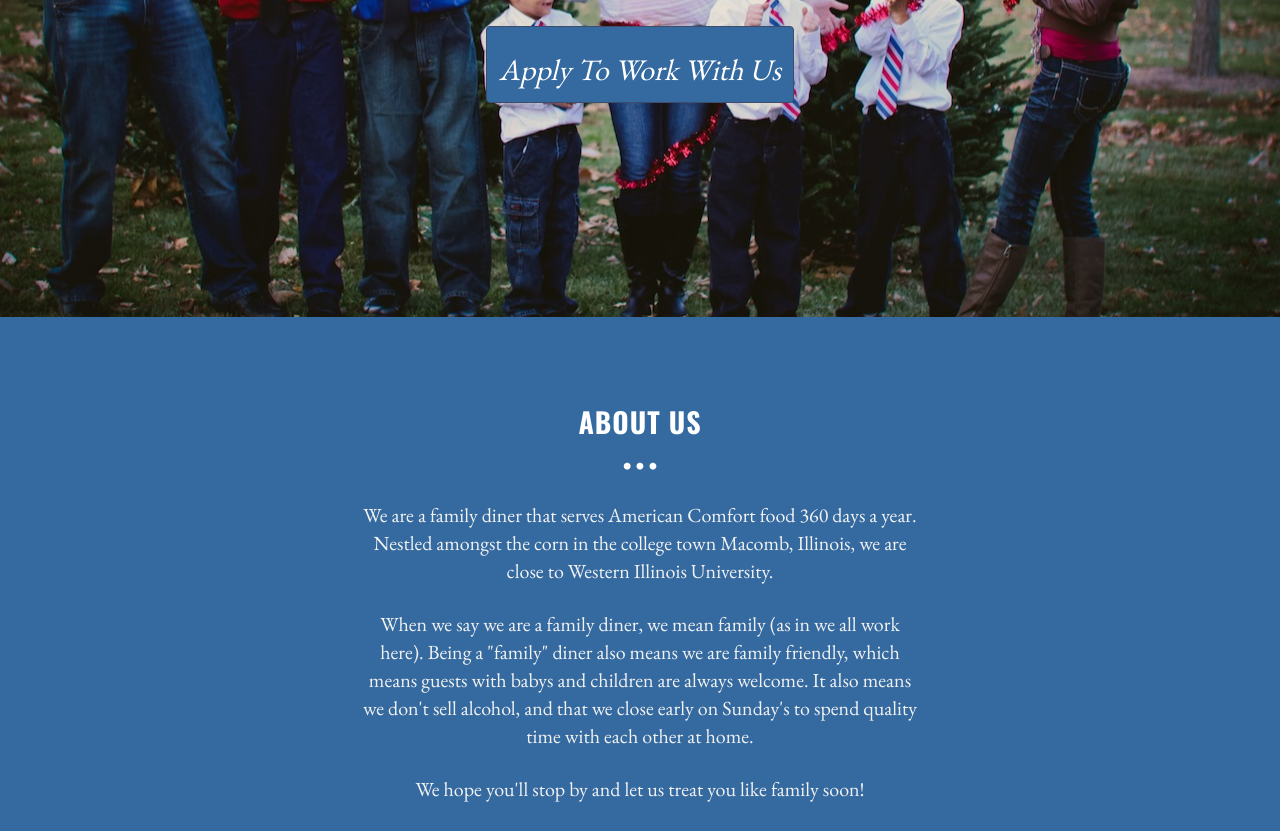
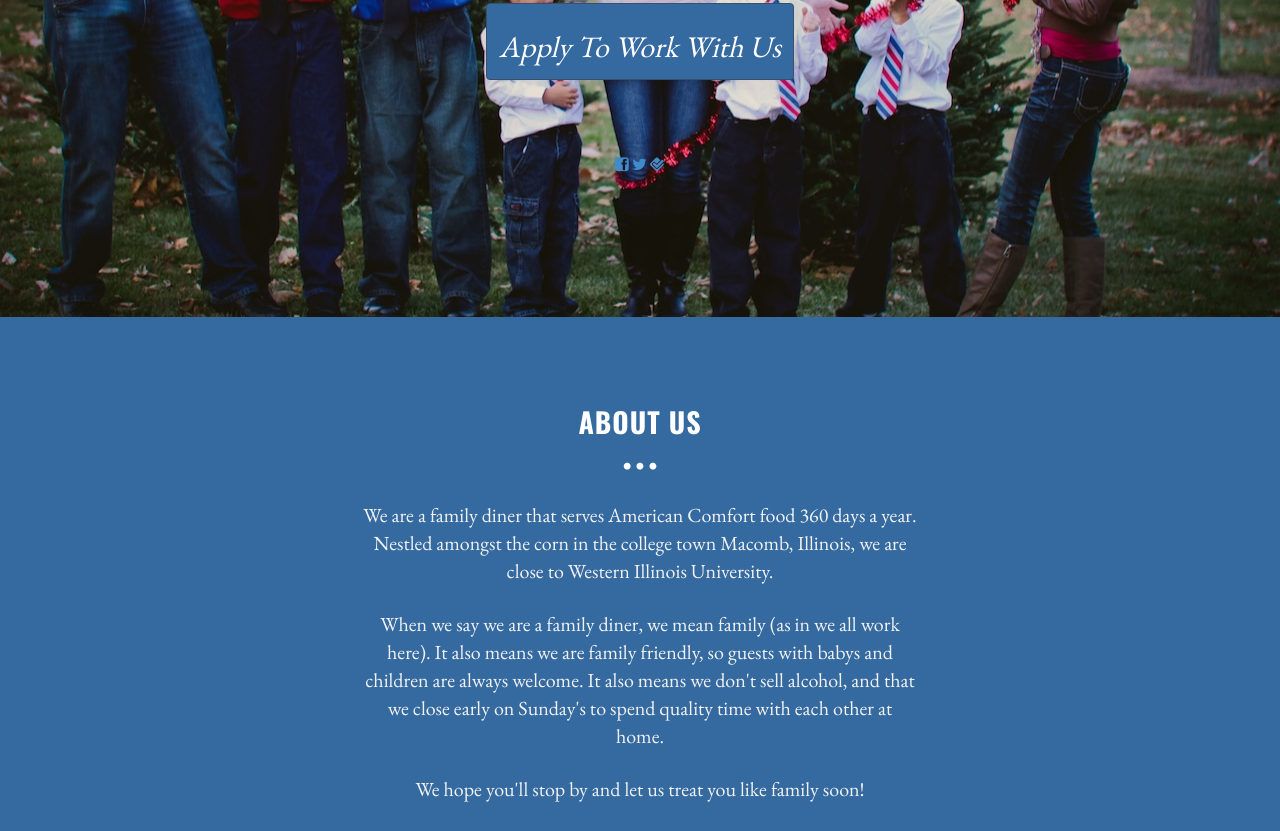
Before and after one commit to JoseJRVazquez/MFD, a plain HTML site: page theme/index.html in a window 1280 px wide. Shown: the part 373-1204 px from the top of the page. Drawn offline with nearby package versions, Linux system fonts and the light colour scheme.

Commit message:
Initial Upload version 1.0.0

```diff
--- a/theme/index.html
+++ b/theme/index.html
@@ -44,6 +44,7 @@
 			<a href="#contact" class="smoothScroll">Contact</a>
 			<a href="https://www.facebook.com/pages/Macomb-Family-Diner/141615275879277" target="_blank"><i class="icon-facebook"></i></a>
 			<a href="https://twitter.com/macombdiner" target="_blank"><i class="icon-twitter"></i></a>
+			<a href="https://foursquare.com/v/macomb-family-diner/4c657a9ce75ac928fbcdf4da" target="_blank"><i class="icon-foursquare"></i></a>
 		</div>
 
 		<!-- Menu button -->
@@ -57,7 +58,6 @@
 	<div id="headerwrap">
 		<div class="container">
 			<div class="logo">
-				<a href="https://foursquare.com/v/macomb-family-diner/4c657a9ce75ac928fbcdf4da" target="_blank"><i class="icon-foursquare"></i></a>
 			</div>
 			<br>
 			<div class="row">
@@ -71,6 +71,10 @@
 			<p><a href="https://docs.google.com/forms/d/1Ij3SedBjRqQmSAnXaE5M0zrKv7aKB1s2Ix-JY8kdGhY/viewform" target="_blank"><button type="button" class="btn btn-warning"><h3>Apply To Work With Us</h3></button></a></p>
 				<br>
 				<br>
+
+				<p class="centered"><a href="https://www.facebook.com/pages/Macomb-Family-Diner/141615275879277" target="_blank"><i class="icon-facebook-sign"></i></a>
+			<a href="https://twitter.com/macombdiner" target="_blank"><i class="icon-twitter"></i></a>
+			<a href="https://foursquare.com/v/macomb-family-diner/4c657a9ce75ac928fbcdf4da" target="_blank"><i class="icon-foursquare"></i></a></p>
 				<div class="col-lg-6 col-lg-offset-3">
 				</div>
 			</div>
@@ -90,7 +94,7 @@
 				<!-- INTRO INFORMATIO-->
 				<div class="col-lg-6 col-lg-offset-3">
 					<p>We are a family diner that serves American Comfort food 360 days a year. Nestled amongst the corn in the college town Macomb, Illinois, we are close to Western Illinois University. </p>
-					<p>When we say we are a family diner, we mean family (as in we all work here). Being a "family" diner also means we are family friendly, which means guests with babys and children are always welcome. It also means we don't sell alcohol, and that we close early on Sunday's to spend quality time with each other at home.</p>
+					<p>When we say we are a family diner, we mean family (as in we all work here). It also means we are family friendly, so guests with babys and children are always welcome. It also means we don't sell alcohol, and that we close early on Sunday's to spend quality time with each other at home.</p>
 					<p>We hope you'll stop by and let us treat you like family soon!</p>
 				</div>
 			</div>
```
